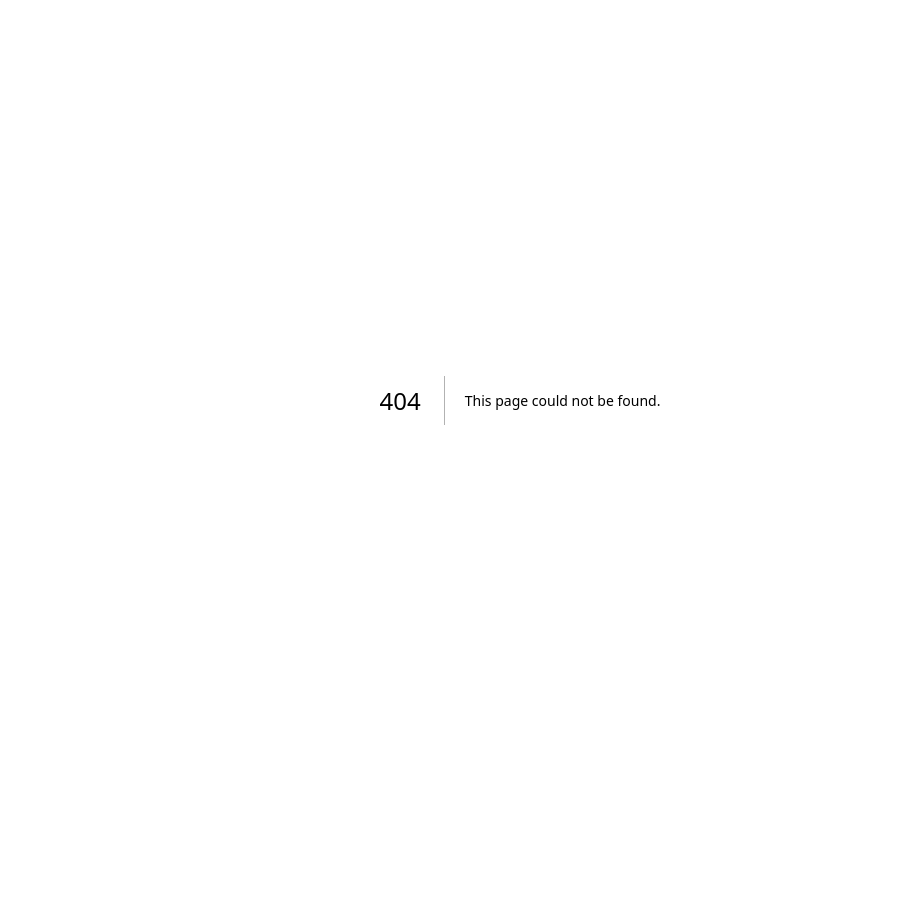
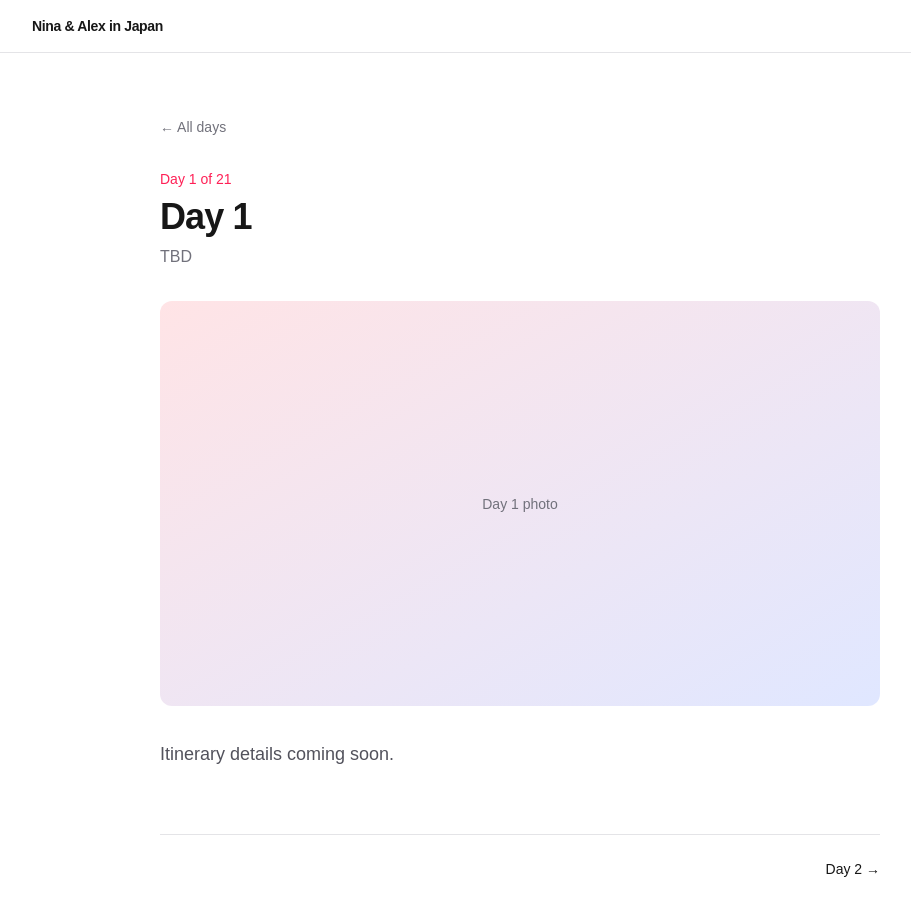
Before and after one commit to AlexLucenaWeb/nina-alex-in-japan, a Next.js app: page /day/1 in a window 1280 px wide. Before the commit this address had no page. Shown: the top 916 px of the page, without its empty margins (120-1031 px from the left). Before the commit the page ends 800 px from the top, so only its background shows below. Built offline with nearby package versions, Linux system fonts and the light colour scheme.

Commit message:
install claude

```diff
--- /dev/null
+++ b/src/app/day/[day]/page.js
@@ -0,0 +1,82 @@
+import Link from "next/link";
+import { notFound } from "next/navigation";
+import PlaceholderPhoto from "@/components/PlaceholderPhoto";
+import { TRIP_LENGTH, days, getDay } from "@/data/days";
+
+export function generateStaticParams() {
+  return days.map((d) => ({ day: String(d.day) }));
+}
+
+export async function generateMetadata({ params }) {
+  const { day } = await params;
+  const current = getDay(Number(day));
+
+  return {
+    title: current
+      ? `${current.title} · Nina & Alex in Japan`
+      : "Day not found",
+  };
+}
+
+export default async function DayPage({ params }) {
+  const { day } = await params;
+  const dayNumber = Number(day);
+  const current = getDay(dayNumber);
+
+  if (!current) {
+    notFound();
+  }
+
+  const prev = getDay(dayNumber - 1);
+  const next = getDay(dayNumber + 1);
+
+  return (
+    <div className="mx-auto flex w-full max-w-3xl flex-col gap-8 px-6 py-16">
+      <Link
+        href="/"
+        className="text-sm text-zinc-500 hover:text-zinc-900 dark:hover:text-zinc-100"
+      >
+        ← All days
+      </Link>
+
+      <header className="flex flex-col gap-2">
+        <p className="text-sm font-medium text-rose-500">
+          Day {current.day} of {TRIP_LENGTH}
+        </p>
+        <h1 className="text-4xl font-semibold tracking-tight">
+          {current.title}
+        </h1>
+        <p className="text-zinc-500 dark:text-zinc-400">{current.location}</p>
+      </header>
+
+      <PlaceholderPhoto label={`Day ${current.day} photo`} />
+
+      <p className="text-lg leading-8 text-zinc-600 dark:text-zinc-300">
+        {current.summary}
+      </p>
+
+      <nav className="mt-8 flex items-center justify-between border-t border-zinc-200 pt-6 dark:border-zinc-800">
+        {prev ? (
+          <Link
+            href={`/day/${prev.day}`}
+            className="text-sm font-medium hover:underline"
+          >
+            ← Day {prev.day}
+          </Link>
+        ) : (
+          <span />
+        )}
+        {next ? (
+          <Link
+            href={`/day/${next.day}`}
+            className="text-sm font-medium hover:underline"
+          >
+            Day {next.day} →
+          </Link>
+        ) : (
+          <span />
+        )}
+      </nav>
+    </div>
+  );
+}
--- a/src/app/layout.js
+++ b/src/app/layout.js
@@ -1,3 +1,4 @@
+import Link from "next/link";
 import { Geist, Geist_Mono } from "next/font/google";
 import "./globals.css";
 
@@ -12,8 +13,8 @@ const geistMono = Geist_Mono({
 });
 
 export const metadata = {
-  title: "Create Next App",
-  description: "Generated by create next app",
+  title: "Nina & Alex in Japan",
+  description: "A 21-day trip through Japan, day by day.",
 };
 
 export default function RootLayout({ children }) {
@@ -22,7 +23,16 @@ export default function RootLayout({ children }) {
       lang="en"
       className={`${geistSans.variable} ${geistMono.variable} h-full antialiased`}
     >
-      <body className="min-h-full flex flex-col">{children}</body>
+      <body className="min-h-full flex flex-col">
+        <header className="border-b border-zinc-200 dark:border-zinc-800">
+          <div className="mx-auto flex w-full max-w-5xl items-center px-6 py-4">
+            <Link href="/" className="text-sm font-semibold tracking-tight">
+              Nina &amp; Alex in Japan
+            </Link>
+          </div>
+        </header>
+        <main className="flex flex-1 flex-col">{children}</main>
+      </body>
     </html>
   );
 }
--- a/src/app/page.js
+++ b/src/app/page.js
@@ -1,65 +1,26 @@
-import Image from "next/image";
+import DayCard from "@/components/DayCard";
+import { days, TRIP_LENGTH } from "@/data/days";
 
 export default function Home() {
   return (
-    <div className="flex flex-col flex-1 items-center justify-center bg-zinc-50 font-sans dark:bg-black">
-      <main className="flex flex-1 w-full max-w-3xl flex-col items-center justify-between py-32 px-16 bg-white dark:bg-black sm:items-start">
-        <Image
-          className="dark:invert"
-          src="/next.svg"
-          alt="Next.js logo"
-          width={100}
-          height={20}
-          priority
-        />
-        <div className="flex flex-col items-center gap-6 text-center sm:items-start sm:text-left">
-          <h1 className="max-w-xs text-3xl font-semibold leading-10 tracking-tight text-black dark:text-zinc-50">
-            To get started, edit the page.js file.
-          </h1>
-          <p className="max-w-md text-lg leading-8 text-zinc-600 dark:text-zinc-400">
-            Looking for a starting point or more instructions? Head over to{" "}
-            <a
-              href="https://vercel.com/templates?framework=next.js&utm_source=create-next-app&utm_medium=appdir-template-tw&utm_campaign=create-next-app"
-              className="font-medium text-zinc-950 dark:text-zinc-50"
-            >
-              Templates
-            </a>{" "}
-            or the{" "}
-            <a
-              href="https://nextjs.org/learn?utm_source=create-next-app&utm_medium=appdir-template-tw&utm_campaign=create-next-app"
-              className="font-medium text-zinc-950 dark:text-zinc-50"
-            >
-              Learning
-            </a>{" "}
-            center.
-          </p>
-        </div>
-        <div className="flex flex-col gap-4 text-base font-medium sm:flex-row">
-          <a
-            className="flex h-12 w-full items-center justify-center gap-2 rounded-full bg-foreground px-5 text-background transition-colors hover:bg-[#383838] dark:hover:bg-[#ccc] md:w-[158px]"
-            href="https://vercel.com/new?utm_source=create-next-app&utm_medium=appdir-template-tw&utm_campaign=create-next-app"
-            target="_blank"
-            rel="noopener noreferrer"
-          >
-            <Image
-              className="dark:invert"
-              src="/vercel.svg"
-              alt="Vercel logomark"
-              width={16}
-              height={16}
-            />
-            Deploy Now
-          </a>
-          <a
-            className="flex h-12 w-full items-center justify-center rounded-full border border-solid border-black/[.08] px-5 transition-colors hover:border-transparent hover:bg-black/[.04] dark:border-white/[.145] dark:hover:bg-[#1a1a1a] md:w-[158px]"
-            href="https://nextjs.org/docs?utm_source=create-next-app&utm_medium=appdir-template-tw&utm_campaign=create-next-app"
-            target="_blank"
-            rel="noopener noreferrer"
-          >
-            Documentation
-          </a>
-        </div>
-      </main>
+    <div className="mx-auto flex w-full max-w-5xl flex-col gap-16 px-6 py-20">
+      <header className="flex flex-col gap-4 text-center sm:text-left">
+        <p className="text-sm font-medium uppercase tracking-widest text-rose-500">
+          The trip
+        </p>
+        <h1 className="text-4xl font-semibold tracking-tight sm:text-5xl">
+          Nina &amp; Alex in Japan
+        </h1>
+        <p className="mx-auto max-w-2xl text-lg text-zinc-500 dark:text-zinc-400 sm:mx-0">
+          {TRIP_LENGTH} days across Japan — follow along day by day.
+        </p>
+      </header>
+
+      <section className="grid grid-cols-1 gap-4 sm:grid-cols-2 lg:grid-cols-3">
+        {days.map((day) => (
+          <DayCard key={day.day} day={day} />
+        ))}
+      </section>
     </div>
   );
 }
--- /dev/null
+++ b/src/components/DayCard.js
@@ -0,0 +1,20 @@
+import Link from "next/link";
+
+export default function DayCard({ day }) {
+  return (
+    <Link
+      href={`/day/${day.day}`}
+      className="group flex flex-col gap-3 rounded-xl border border-zinc-200 p-4 transition-colors hover:border-zinc-400 dark:border-zinc-800 dark:hover:border-zinc-600"
+    >
+      <span className="text-xs font-medium uppercase tracking-wide text-rose-500">
+        Day {day.day}
+      </span>
+      <span className="text-lg font-semibold group-hover:underline">
+        {day.title}
+      </span>
+      <span className="text-sm text-zinc-500 dark:text-zinc-400">
+        {day.location}
+      </span>
+    </Link>
+  );
+}
--- /dev/null
+++ b/src/components/PlaceholderPhoto.js
@@ -0,0 +1,9 @@
+export default function PlaceholderPhoto({ label, className = "" }) {
+  return (
+    <div
+      className={`flex aspect-video w-full items-center justify-center rounded-xl bg-gradient-to-br from-rose-100 to-indigo-100 text-sm font-medium text-zinc-500 dark:from-zinc-800 dark:to-zinc-900 dark:text-zinc-400 ${className}`}
+    >
+      {label ?? "Photo coming soon"}
+    </div>
+  );
+}
--- /dev/null
+++ b/src/data/days.js
@@ -0,0 +1,16 @@
+export const TRIP_LENGTH = 21;
+
+export const days = Array.from({ length: TRIP_LENGTH }, (_, i) => {
+  const day = i + 1;
+  return {
+    day,
+    title: `Day ${day}`,
+    date: null,
+    location: "TBD",
+    summary: "Itinerary details coming soon.",
+  };
+});
+
+export function getDay(day) {
+  return days.find((d) => d.day === day);
+}
```
